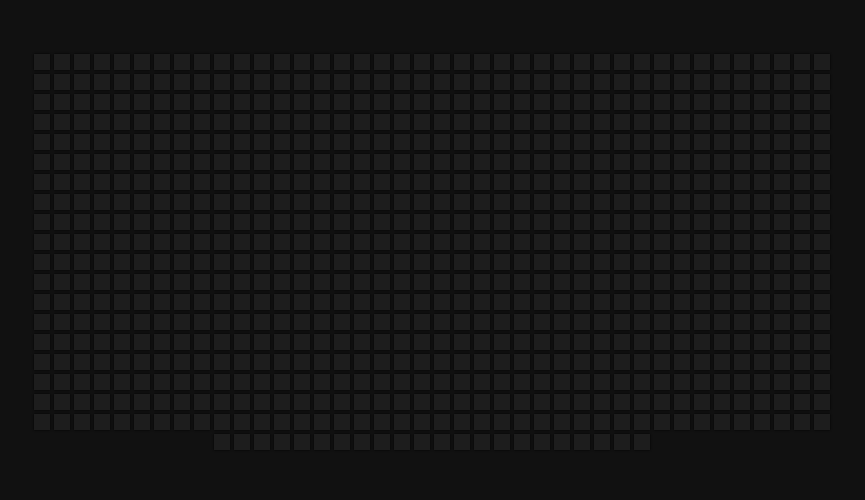
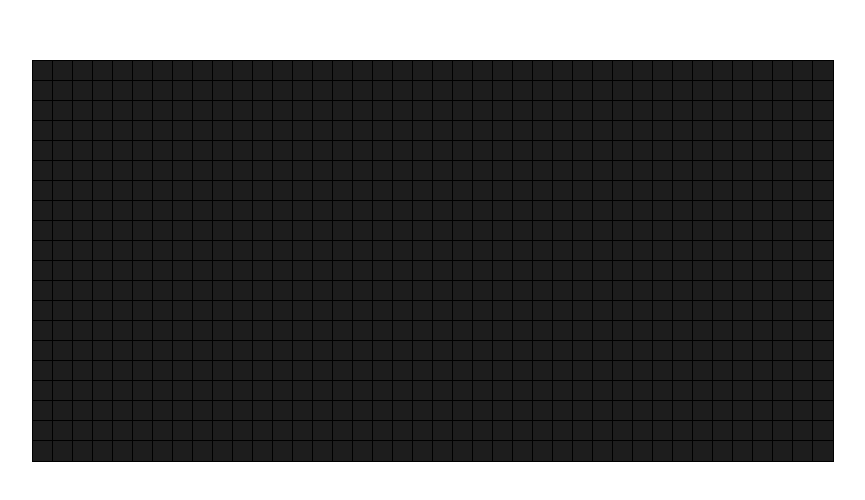
Before and after one commit to acciojob/Color-board-Ashishrock9394, a website: page main.html in a window 1280 px wide. Shown: the part 148-648 px from the top of the page, without its empty margins (208-1073 px from the left). Drawn offline with Linux system fonts and the light colour scheme.

Commit message:
created a submission

```diff
--- a/main.html
+++ b/main.html
@@ -1,13 +1,31 @@
 <!DOCTYPE html>
-<html lang="en">
+
+<html>
+
 <head>
-    <meta charset="UTF-8" />
-    <meta name="viewport" content="width=device-width, initial-scale=1.0" />
-    <link rel="stylesheet" href="styles.css" />
-    <title>Color board</title>
+	<link rel="stylesheet" href="styles.css">
 </head>
+
 <body>
-    <div class="container">
+	<div class = "container">
+      <div class="square"></div>
+      <div class="square"></div>
+      <div class="square"></div>
+      <div class="square"></div>
+      <div class="square"></div>
+      <div class="square"></div>
+      <div class="square"></div>
+      <div class="square"></div>
+      <div class="square"></div>
+      <div class="square"></div>
+      <div class="square"></div>
+      <div class="square"></div>
+      <div class="square"></div>
+      <div class="square"></div>
+      <div class="square"></div>
+      <div class="square"></div>
+      <div class="square"></div>
+      <div class="square"></div>
       <div class="square"></div>
       <div class="square"></div>
       <div class="square"></div>
@@ -791,6 +809,9 @@
       <div class="square"></div>
       <div class="square"></div>
     </div>
-    <script src="script.js"></script>
+    <script type="text/javascript" src="./script.js">
+</script>
+
 </body>
+
 </html>
--- a/styles.css
+++ b/styles.css
@@ -1,33 +1,25 @@
-* {
-    box-sizing: border-box;
-  }
+.container{
+    display: grid;
+    grid-template-columns: repeat(40, 20px);
+    grid-template-rows: repeat(20, 20px);
+    justify-content: center;
+    align-content: center;
+    height: 100vh;
+}
 
-  body{
-    background: #111;
-    display: flex;
-    align-items: center;
-    justify-content: center;
-    height: 100vh;
-    overflow: hidden;
-    margin: 0;
-  }
-  .container{
-    display: flex;
-    align-items: center;
-    justify-content: center;
-    flex-wrap: wrap;
-    max-width: 800px;
-  }
-  .square{
-    background-color: #1d1d1d;
-    box-shadow: 0 0 2px #000;
-    height: 16px;
-    width: 16px;
-    margin: 2px;
-    transition: 1s ease;
-  }
+.square{
+	background-color: rgb(29, 29, 29);
+    width: 20px;
+    height: 20px;
+    border: 1px solid black;
+    transition-delay: 0s;
+    transition-duration: 1s ease;
+    transition-timing-function: ease-in-out;
+}
 
-  .square:hover{
-	background-color: #1fc;
-    transition-duration: 0s;
-  }
+
+.square:hover{
+    background-color: red;
+    transition-property: background-color;
+
+}
```
Lines whose indentation alone changed are shown as unchanged.
